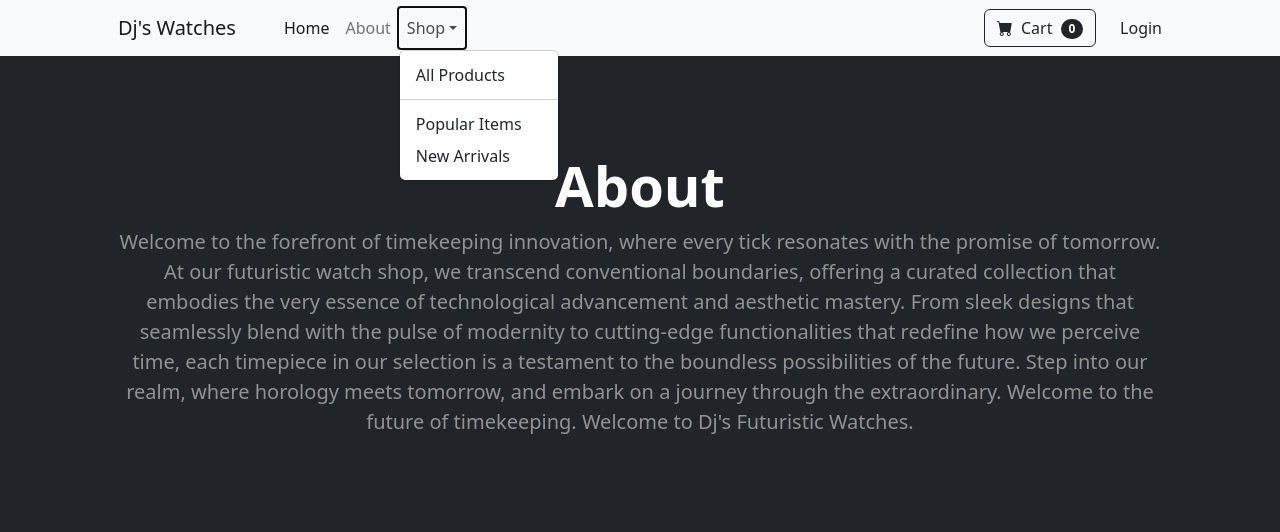
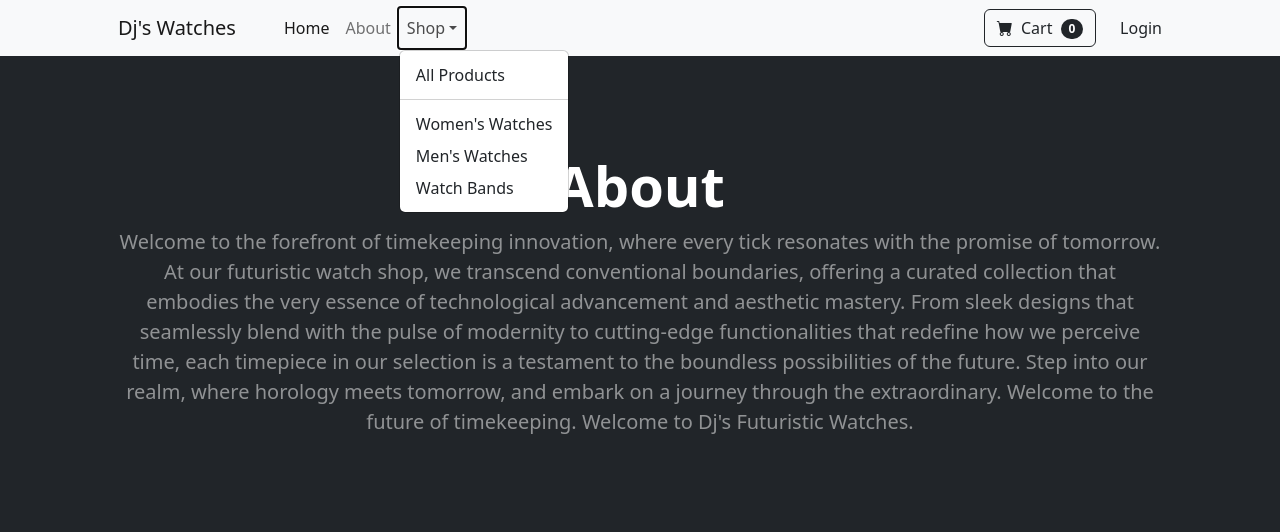
Before and after one commit to PavelKotlov/django-ecom, a Django app: template store/templates/about.html in a window 1280 px wide, after a click on "Shop". Shown: the top 532 px of the page. Run offline with Django 5.2, Linux system fonts and the light colour scheme; the template is opened without the code that fills it, so the values that code supplies are empty; some libraries are stand-ins or nearby versions.

Commit message:
Refactor navbar links to reflect new categories

```diff
--- a/store/templates/navbar.html
+++ b/store/templates/navbar.html
@@ -34,10 +34,29 @@
             >Shop</a
           >
           <ul class="dropdown-menu" aria-labelledby="navbarDropdown">
-            <li><a class="dropdown-item" href="#!">All Products</a></li>
+            <li>
+              <a class="dropdown-item" href="{% url 'home' %}">All Products</a>
+            </li>
             <li><hr class="dropdown-divider" /></li>
-            <li><a class="dropdown-item" href="#!">Popular Items</a></li>
-            <li><a class="dropdown-item" href="#!">New Arrivals</a></li>
+            <li>
+              <a
+                class="dropdown-item"
+                href="{% url 'category' 'Women\'s Watches' %}"
+                >Women's Watches</a
+              >
+            </li>
+            <li>
+              <a
+                class="dropdown-item"
+                href="{% url 'category' 'Men\'s Watches' %}"
+                >Men's Watches</a
+              >
+            </li>
+            <li>
+              <a class="dropdown-item" href="{% url 'category' 'Watch Bands' %}"
+                >Watch Bands</a
+              >
+            </li>
           </ul>
         </li>
       </ul>
```
